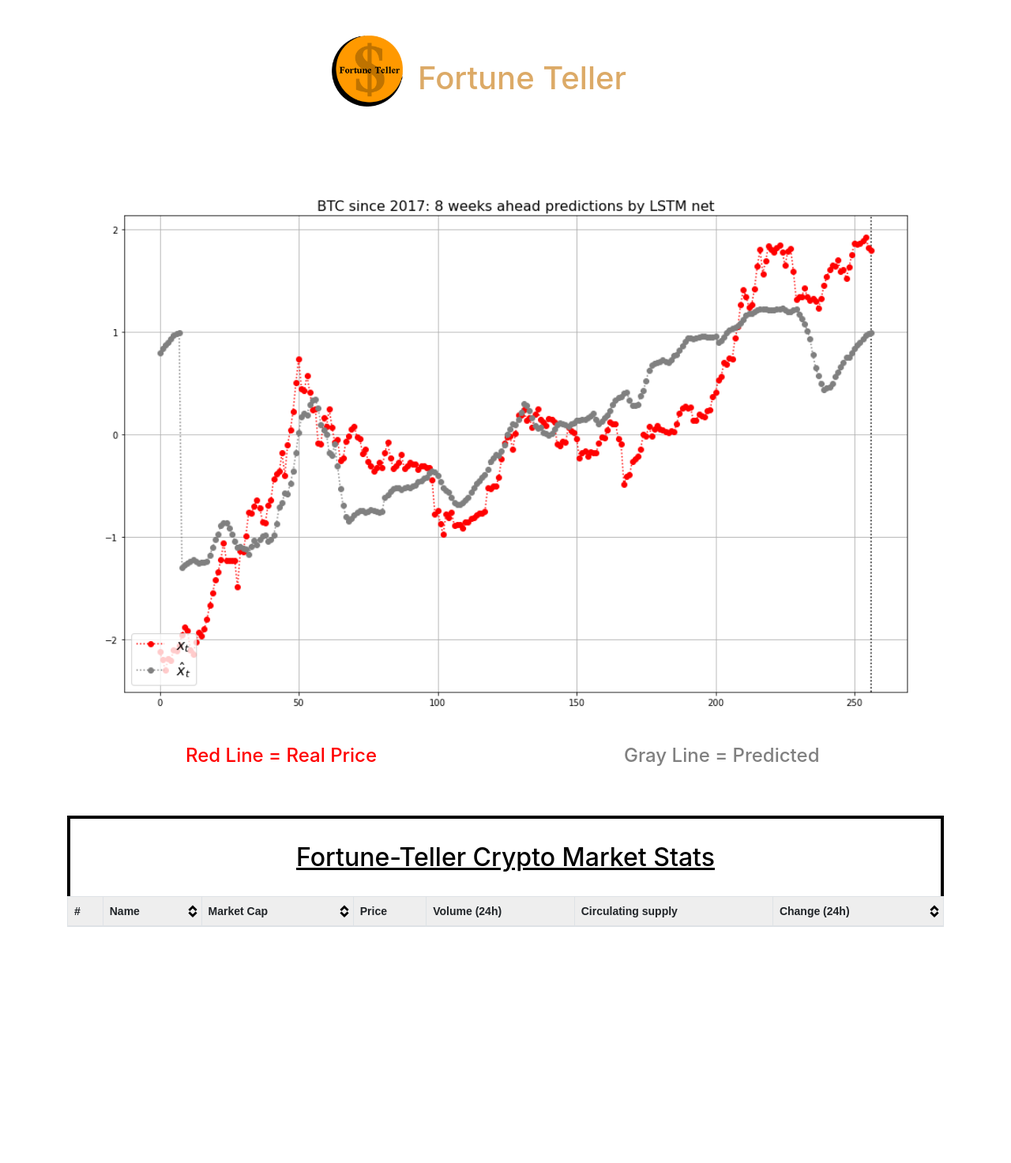
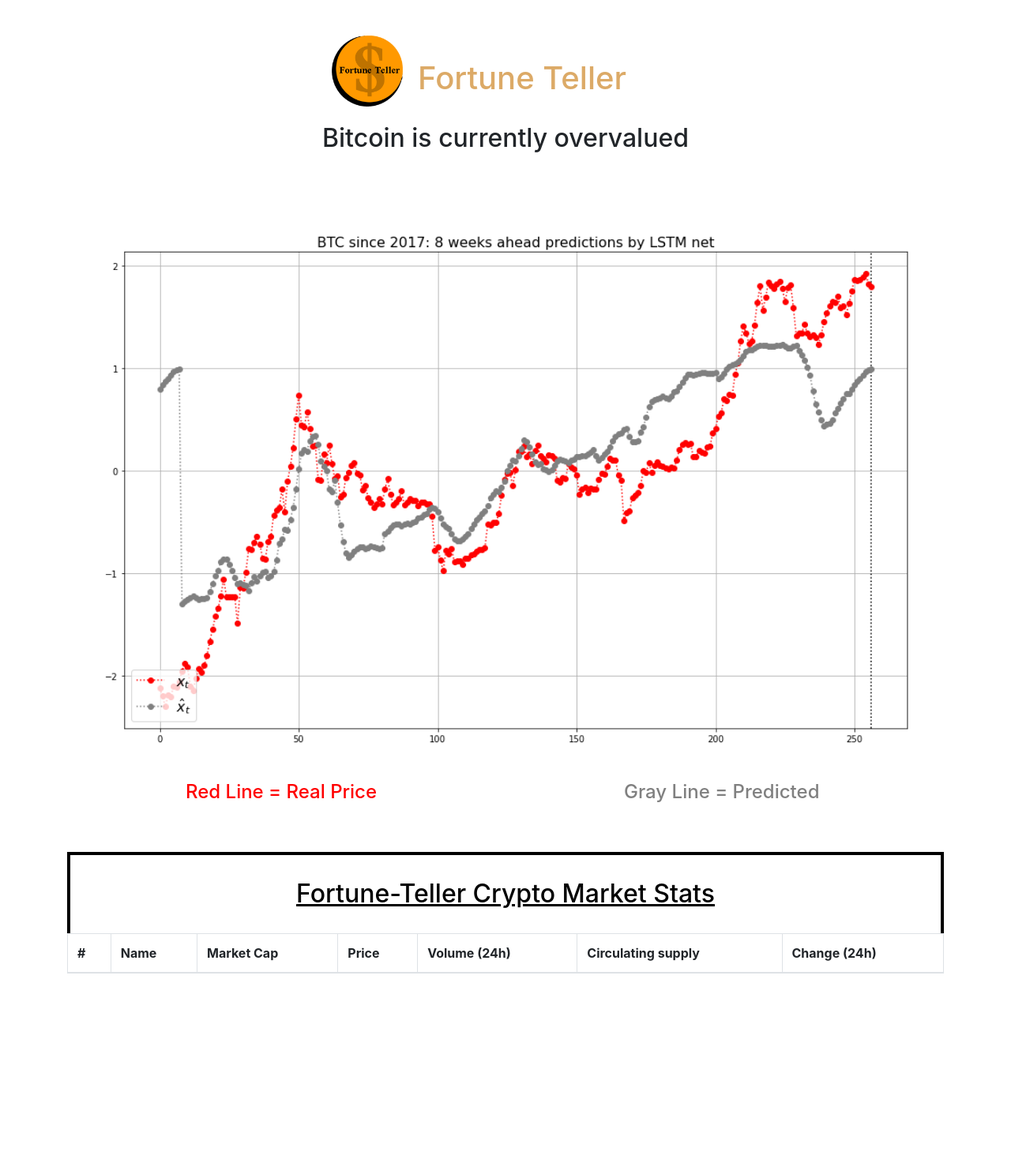
Before and after one commit to gabemansur/vuca-nators, a Django app: template fortuneteller/app/templates/app/index.html in a window 1280 px wide. Shown: the part 96-1569 px from the top of the page at 79% size. Before the commit the page ends 1270 px from the top, so only its background shows below. Run offline with Django 3.2, Linux system fonts and the light colour scheme; the template is opened without the code that fills it, so the values that code supplies are empty; parts of the project's set-up code (start-up, migrations or seed data) failed here and were passed over; some libraries are stand-ins or nearby versions.

Commit message:
scrolling work

```diff
--- a/fortuneteller/app/static/app/homepage.css
+++ b/fortuneteller/app/static/app/homepage.css
@@ -10,6 +10,10 @@
 .scrollable{
     overflow-y: scroll;
     height: 500px;
+}
+
+h2{
+    text-align: center;
 }
 
 .img{
--- a/fortuneteller/app/templates/app/index.html
+++ b/fortuneteller/app/templates/app/index.html
@@ -18,6 +18,7 @@
                <h1>Fortune Teller</h1></div>
           </div>
           </div>
+        <h2>Bitcoin is currently overvalued</h2>
         <div class="borders">
             <img class = "image2" src="../../static/app/download.png" alt="Chart"/>
            <div class="red"> <h4>Red Line = Real Price</h4></div>
@@ -26,7 +27,7 @@
         <div>
       <h2 id="header1">Fortune-Teller Crypto Market Stats</h2>
             <div class="scrollable">
-        <table class="table table-striped table-bordered-header tablesorter">
+        <table class="table table-striped table-bordered-header sortable">
             <thead>
               <tr>
                 {% if user.is_authenticated %}
```
